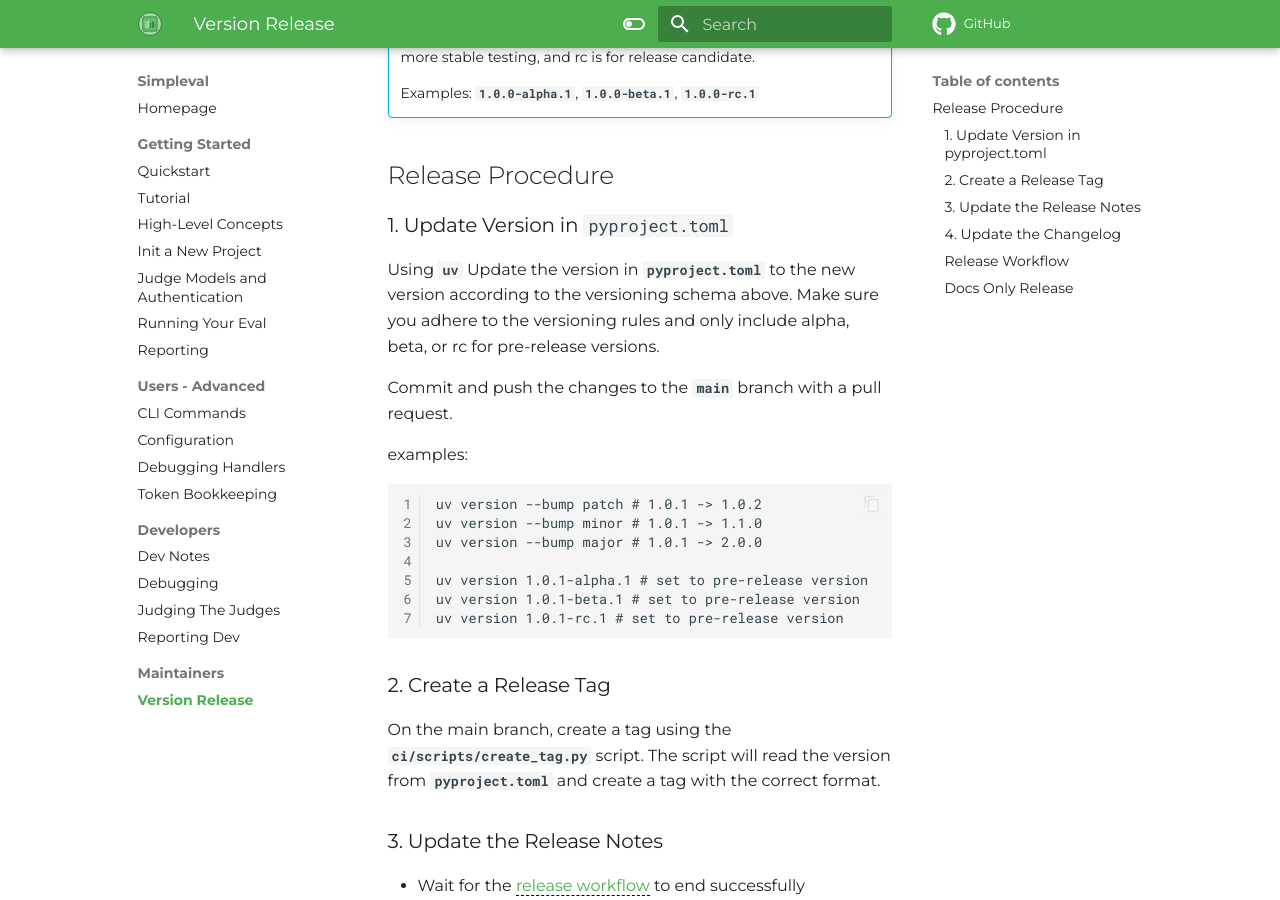
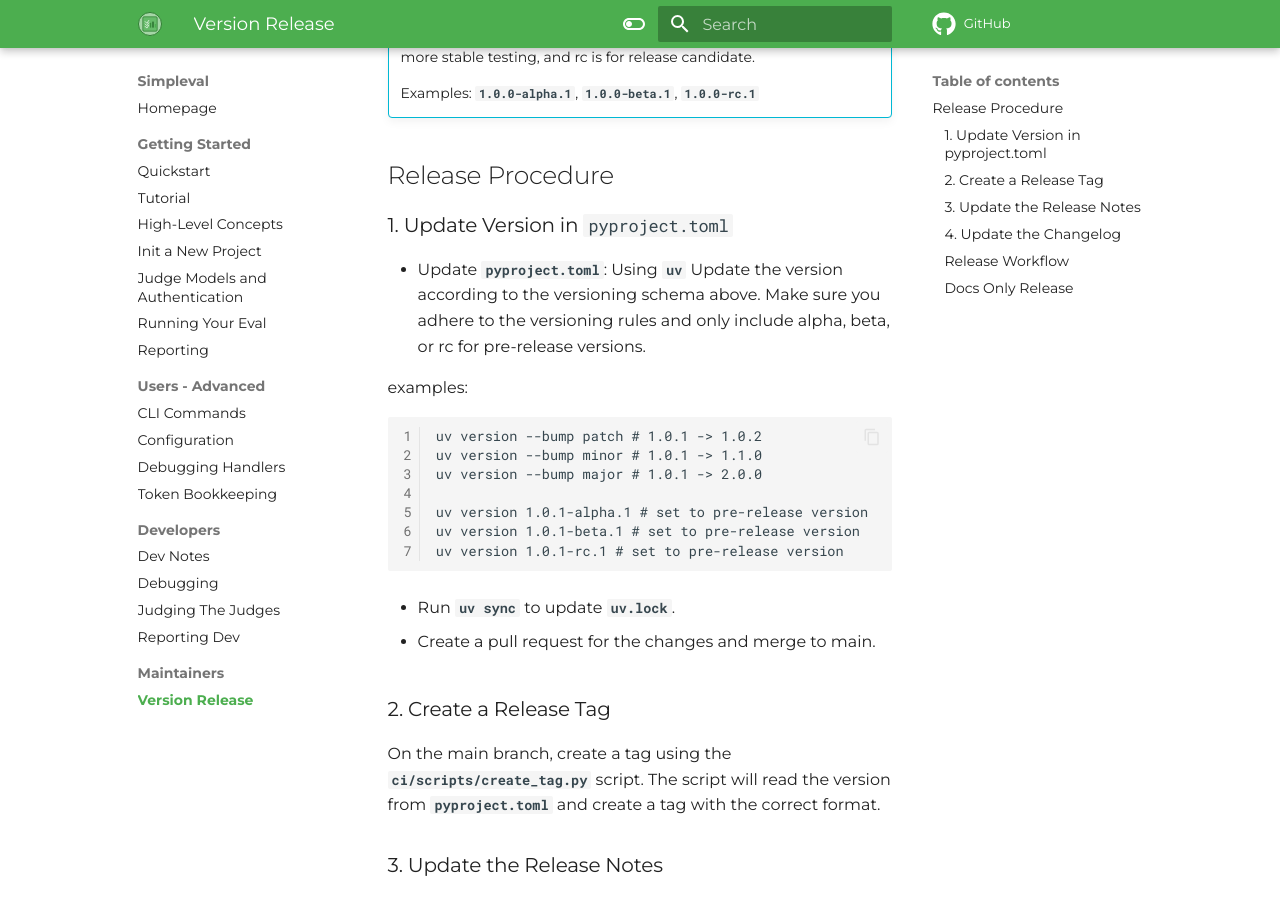
Before and after one commit to cyberark/simple-llm-eval, an MkDocs documentation site: the page built from docs/maintainers/version-release.md, in a window 1280 px wide and 900 px high, scrolled down 577 px. Built offline with MkDocs 1.6.1 and Material for MkDocs 9.7.7, drawn with Linux system fonts in a browser that asks for light colours; comment, search, counter and statistics services are not loaded; the version menu is left out.

Commit message:
release: update version (#109)

````diff
--- a/docs/maintainers/version-release.md
+++ b/docs/maintainers/version-release.md
@@ -24,9 +24,7 @@
 
 ### 1. Update Version in `pyproject.toml`
 
-Using `uv` Update the version in `pyproject.toml` to the new version according to the versioning schema above. Make sure you adhere to the versioning rules and only include alpha, beta, or rc for pre-release versions.
-
-Commit and push the changes to the `main` branch with a pull request.
+* Update `pyproject.toml`: Using `uv` Update the version according to the versioning schema above. Make sure you adhere to the versioning rules and only include alpha, beta, or rc for pre-release versions.
 
 examples:
 ```
@@ -39,6 +37,10 @@ uv version 1.0.1-beta.1 # set to pre-release version
 uv version 1.0.1-rc.1 # set to pre-release version
 
 ```
+
+* Run `uv sync` to update `uv.lock`.
+
+* Create a pull request for the changes and merge to main.
 
 ### 2. Create a Release Tag
 On the main branch, create a tag using the `ci/scripts/create_tag.py` script. The script will read the version from `pyproject.toml`
--- a/pyproject.toml
+++ b/pyproject.toml
@@ -1,6 +1,6 @@
 [project]
 name = "simpleval"
-version = "1.0.0-rc.2"
+version = "1.0.0-rc.3"
 description = "Simple Evaluation Framework for LLM use cases"
 authors = [{ name = "Roy Ben Yosef", email = "roy.benyosef@cyberark.com" }]
 requires-python = ">=3.11"
````
Also changed, not shown: 1 other file.
